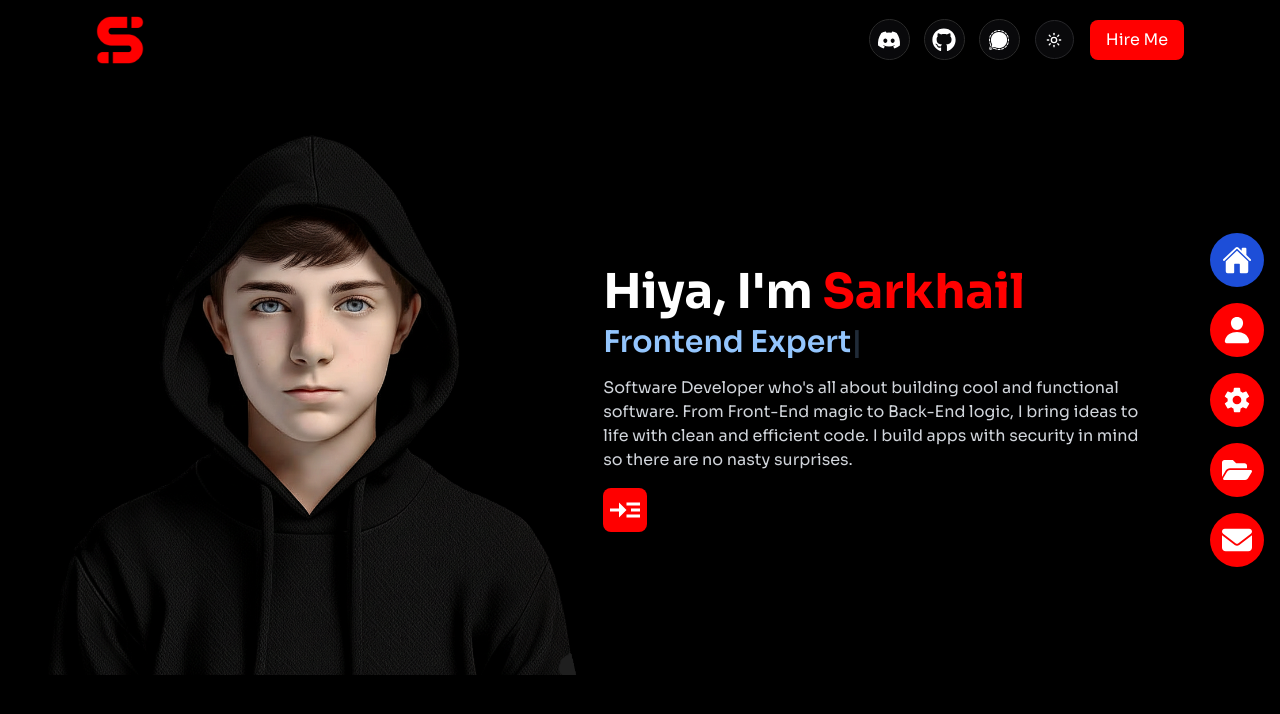
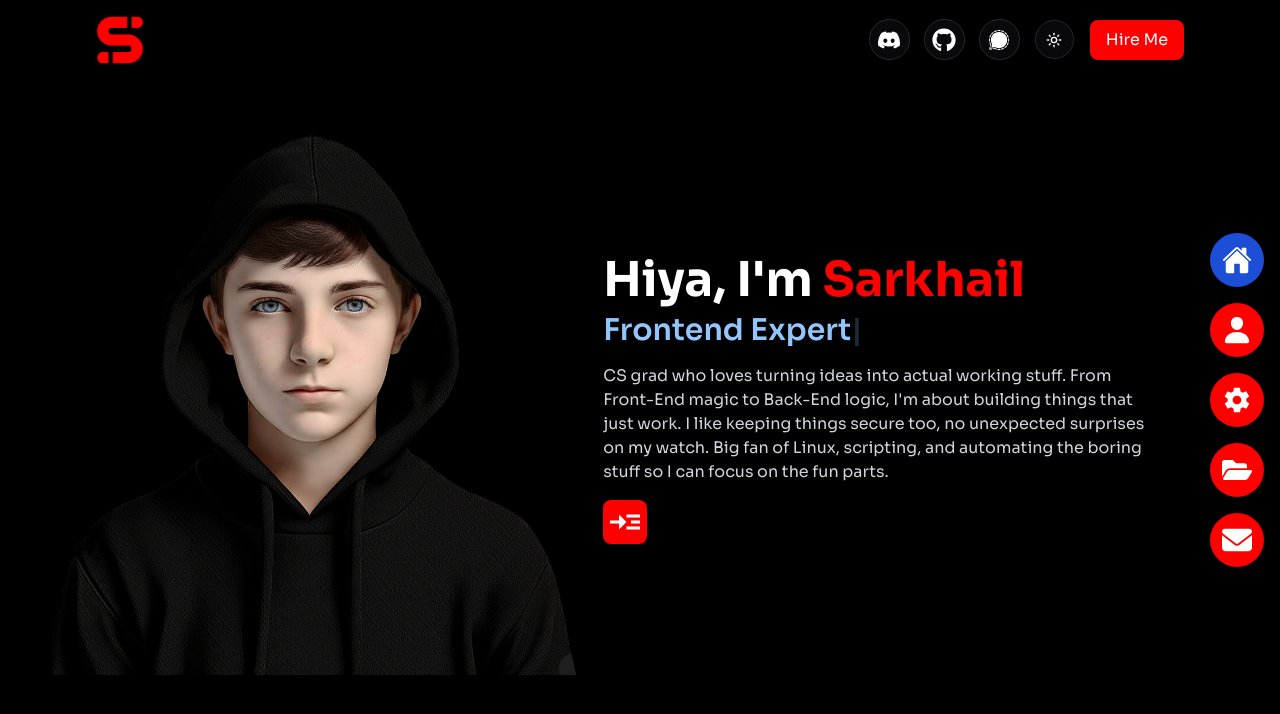
Before and after one commit to sarkhailstorm/personal-portfolio, a Next.js app: page / in a window 1280 px wide. Shown: the top 714 px of the page. Built offline with nearby package versions, Linux system fonts and the light colour scheme.

Commit message:
Feat(Home Page): Add a hover effect to download icon.

```diff
--- a/src/app/page.tsx
+++ b/src/app/page.tsx
@@ -105,10 +105,11 @@ const HomePage = () => {
           className="md:w-[85%] pt-2 dark:text-gray-300 text-gray-600 w-[100%] md:text-start text-center md:px-0 px-4"
           variants={fadeInRight}
         >
-          Software Developer who&apos;s all about building cool and functional
-          software. From Front-End magic to Back-End logic, I bring ideas to
-          life with clean and efficient code. I build apps with security in mind
-          so there are no nasty surprises.
+          CS grad who loves turning ideas into actual working stuff. From
+          Front-End magic to Back-End logic, I'm about building things that just
+          work. I like keeping things secure too, no unexpected surprises on my
+          watch. Big fan of Linux, scripting, and automating the boring stuff so
+          I can focus on the fun parts.
         </motion.p>
 
         <motion.div
@@ -118,10 +119,10 @@ const HomePage = () => {
           <a
             href="/cv.pdf"
             download
-            className="group flex items-center max-w-max p-1 rounded-lg dark:bg-[#FF0000] bg-indigo-700 md:hover:bg-indigo-700 transition-all duration-300 gap-3 md:gap-0 md:hover:gap-3 dark:md:hover:bg-[#FF0000] hover:bg-indigo-600"
+            className="group flex items-center max-w-max p-1 rounded-lg dark:bg-[#FF0000] bg-indigo-700 md:hover:bg-indigo-700 transition-all duration-300 gap-3 md:gap-0 md:hover:gap-2 dark:md:hover:bg-[#FF0000] hover:bg-indigo-600"
           >
             {screenSize === "desktop" ? (
-              <MdOutlineReadMore className="text-4xl transition-transform duration-300" />
+              <MdOutlineReadMore className="text-4xl transition-transform duration-300 hover:rotate-90" />
             ) : (
               <HiOutlineDownload className="text-4xl py-1" />
             )}
```
